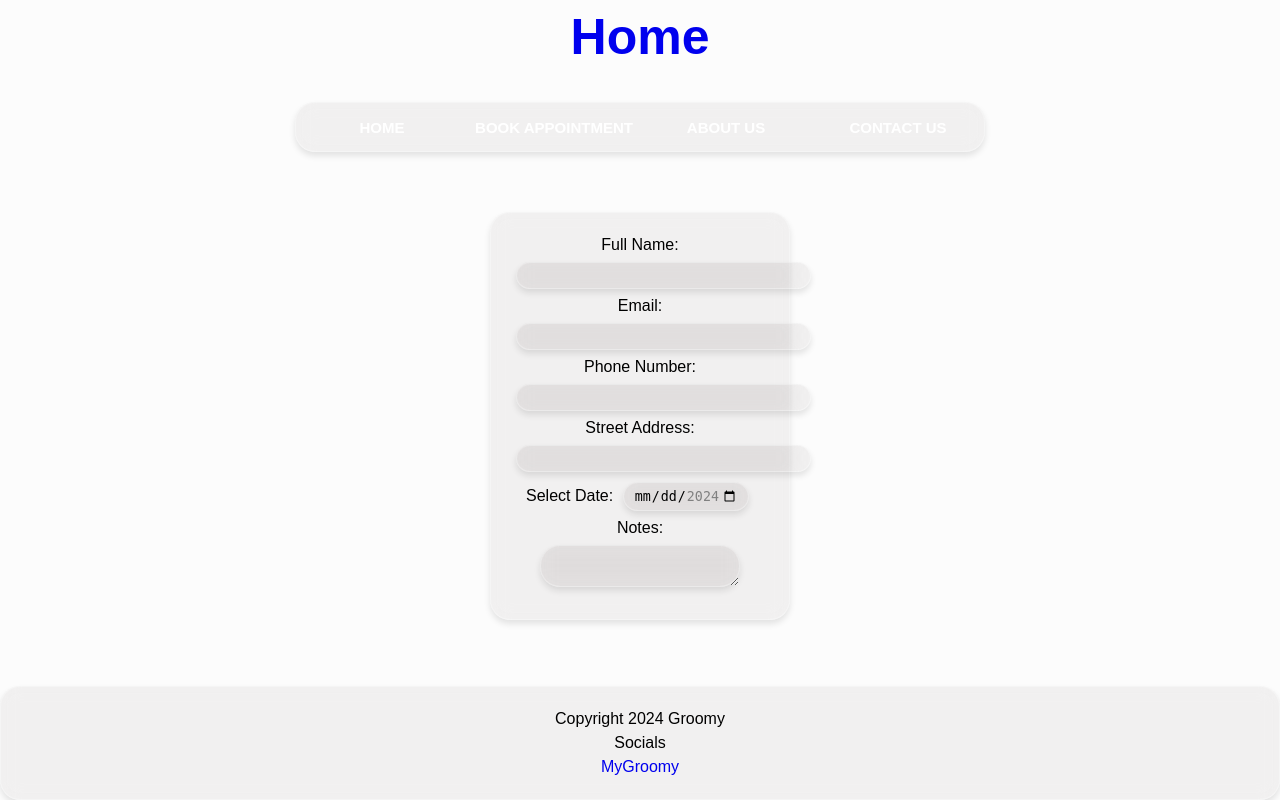
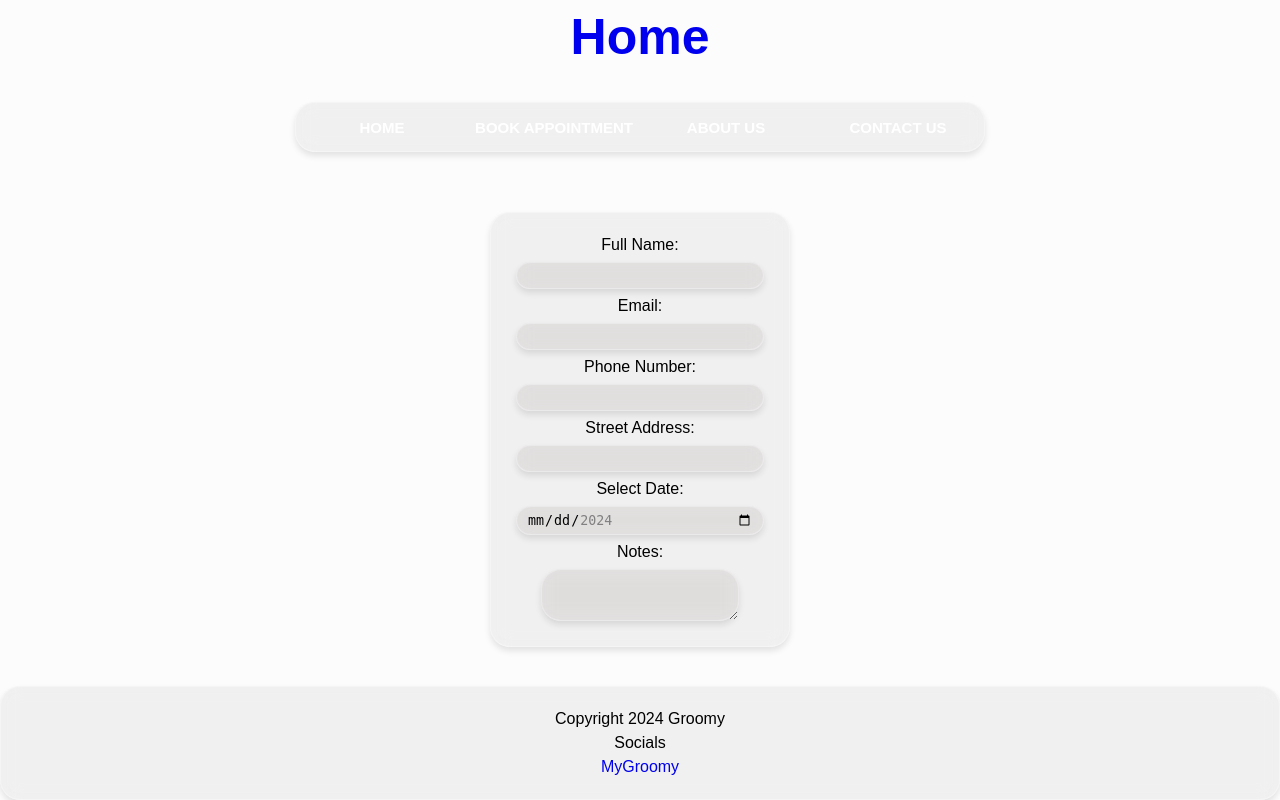
Before and after one commit to bsu-cs4360-software-engineering/groomy-table, a Flask app: page /appointments in a window 1280 px wide. Run offline with Flask 3, Linux system fonts and the light colour scheme; some libraries are stand-ins or nearby versions.

Commit message:
added vars; tweaked form elements

```diff
--- a/static/css/main.css
+++ b/static/css/main.css
@@ -3,6 +3,11 @@
     --highlight: #1d81af;
     --black: #101010;
     --background: #fcfcfc;
+
+    --clear-border: 1px solid rgba(255, 255, 255, 0.3);
+    --border-radius: 20px;
+    --grey-background: rgba(145, 141, 141, 0.1);
+    --box-shadow: 0 4px 6px rgba(0, 0, 0, 0.1);
 }
 
 *, *::before, *::after {
@@ -55,48 +60,48 @@ footer{
     bottom: 0px;
     text-align: center;
     width: 100%;
-    background: rgba(145, 141, 141, 0.1);
-    border-radius: 20px;
+    background: var(--grey-background);
+    border-radius: var(--border-radius);
     padding: 20px;
     backdrop-filter: blur(10px);
-    box-shadow: 0 4px 6px rgba(0, 0, 0, 0.1);
-    border: 1px solid rgba(255, 255, 255, 0.3);
+    box-shadow: var(--box-shadow);
+    border: var(--clear-border);
 
 }
 form{
     margin-top: 60px;
     text-align: center;
-    display: inline-block;
-    border: 1px solid var(--black);
-    border-radius: 20px;
+    display: flex;
+    flex-direction: column;
+    border-radius: var(--border-radius);
     justify-content: center;
-    background: rgba(145, 141, 141, 0.1);
+    background: var(--grey-background);
     padding: 20px;
     width: 300px;
     backdrop-filter: blur(10px);
-    box-shadow: 0 4px 6px rgba(0, 0, 0, 0.1);
-    border: 1px solid rgba(255, 255, 255, 0.3);
+    box-shadow: var(--box-shadow);
+    border: var(--clear-border);
 }
 form input, textarea{
-    border-radius: 20px;
-    background: rgba(145, 141, 141, 0.1);
-    border: 1px solid rgba(255, 255, 255, 0.3);
-    box-shadow: 0 4px 6px rgba(0, 0, 0, 0.1);
+    border-radius: var(--border-radius);
+    background: var(--grey-background);
+    border: var(--clear-border);
+    box-shadow: var(--box-shadow);
     backdrop-filter: blur(10px);
-    padding: 5px;
-    padding-left: 10px;
-    padding-right: 10px;
+    padding: 5px 10px;
     margin: 5px;
 }
 form textarea{
-    width: 200px;
+    max-width: 200px;
+    padding: 10px;
+    align-self: center;
 }
 button{
     padding: 1px;
-    background: rgba(145, 141, 141, 0.1);
+    background: var(--grey-background);
     backdrop-filter: blur(10px);
-    box-shadow: 0 4px 6px rgba(0, 0, 0, 0.1);
-    border: 1px solid rgba(255, 255, 255, 0.3);
+    box-shadow: var(--box-shadow);
+    border: var(--clear-border);
     border-radius: 5px;
     margin-left: 5px;
     color: var(--black);
@@ -104,13 +109,13 @@ button{
 
 #time_slots{
     padding: 20px;
-    border-radius: 20px;
+    border-radius: var(--border-radius);
     margin-left: 20px;
     margin-top:60px;
     font-weight: bold;
-    background: rgba(145, 141, 141, 0.1);
-    border: 1px solid rgba(255, 255, 255, 0.3);
-    box-shadow: 0 4px 6px rgba(0, 0, 0, 0.1);
+    background: var(--grey-background);
+    border: var(--clear-border);
+    box-shadow: var(--box-shadow);
     backdrop-filter: blur(10px);
     color: var(--highlight);
 }
@@ -145,15 +150,13 @@ nav {
     position: relative;
     width: 690px;
     height: 50px;
-    background-color: #3a546f;
-    border-radius: 20px;
+    border-radius: var(--border-radius);
     font-size: 0;
-    border: 3px solid black;
     display: flex;
     justify-content: space-between;
-    background: rgba(145, 141, 141, 0.1);
-    border: 1px solid rgba(255, 255, 255, 0.3);
-    box-shadow: 0 4px 6px rgba(0, 0, 0, 0.1);
+    background: var(--grey-background);
+    border: var(--clear-border);
+    box-shadow: var(--box-shadow);
     backdrop-filter: blur(10px);
 }
 
```
